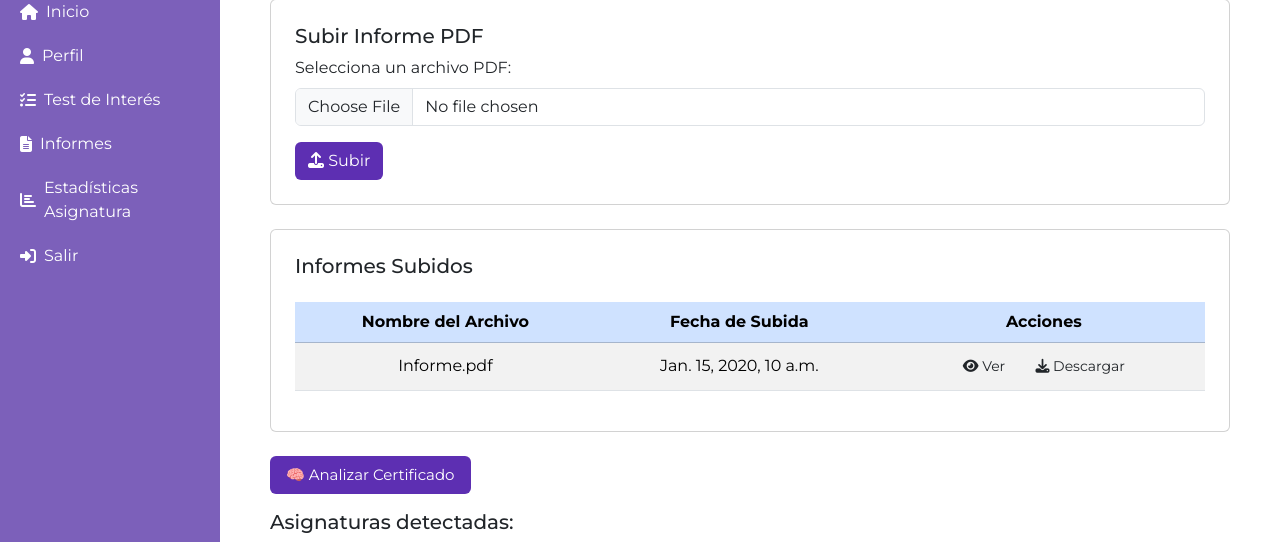
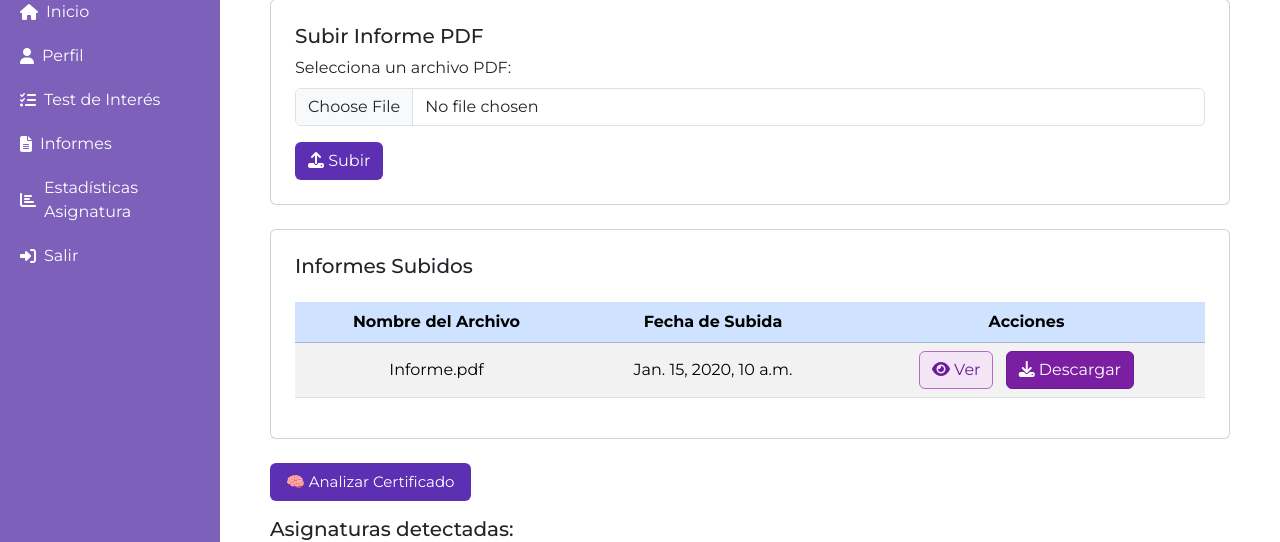
Before and after one commit to DiegoRiosGo/MiVisionAcademica, a Django app: template Menu/templates/Menu/vista_alumno/inicio_alumno.html in a window 1280 px wide. Shown: the part 164-706 px from the top of the page. Run offline with Django 5.2, Linux system fonts and the light colour scheme; the template is opened without the code that fills it: most values are stand-ins (such as "Sample title", 1, 10 or a date in 2020); some libraries are stand-ins or nearby versions.

Commit message:
arreglo?

```diff
--- a/Menu/static/assets/css/inicio_alumno.css
+++ b/Menu/static/assets/css/inicio_alumno.css
@@ -120,29 +120,29 @@
     }
 
     /* clase para botones morado claro */
-    .btn-morado-claro {
-        color: #6a1b9a;
-        border: 1px solid #ba68c8;
-        background-color: #f3e5f5;
+    .btn-color1 {
+        color: #6a1b9a !important;
+        border: 1px solid #ba68c8 !important;
+        background-color: #f3e5f5 !important;
     }
 
-    .btn-morado-claro:hover {
-        background-color: #e1bee7;
-        border-color: #ab47bc;
-        color: #4a148c;
+    .btn-color1:hover {
+        background-color: #e1bee7 !important;
+        border-color: #ab47bc !important;
+        color: #4a148c !important;
     }
 
     /* clase para botones morado oscuro */
-    .btn-morado-oscuro {
-        color: #ffffff;
-        background-color: #7b1fa2;
-        border: 1px solid #6a1b9a;
+    .btn-color2 {
+        color: #ffffff !important;
+        background-color: #7b1fa2 !important;
+        border: 1px solid #6a1b9a !important;
     }
 
-    .btn-morado-oscuro:hover {
-        background-color: #6a1b9a;
-        border-color: #4a148c;
-        color: #ffffff;
+    .btn-color2:hover {
+        background-color: #6a1b9a !important;
+        border-color: #4a148c !important;
+        color: #ffffff !important;
     }
 
 
--- a/Menu/templates/Menu/vista_alumno/inicio_alumno.html
+++ b/Menu/templates/Menu/vista_alumno/inicio_alumno.html
@@ -84,7 +84,7 @@
                     <td>{{ pdf.fecha_subida}}</td>
                     <td>
                       <!-- Botón para visualizar -->
-                      <button class="btn btn-morado-claro btn-sm ver-pdf-btn"
+                      <button class="btn btn-color1 ver-pdf-btn"
                               data-base64="{{ pdf.ruta_archivo }}"
                               data-nombre="{{ pdf.nombre_archivo|default:'Informe.pdf' }}">
                         <i class="fas fa-eye"></i> Ver
@@ -93,7 +93,7 @@
                       <!-- Botón para descargar -->
                       <a href="data:application/pdf;base64,{{ pdf.ruta_archivo }}"
                         download="{{ pdf.nombre_archivo|default:'Informe.pdf' }}"
-                        class="btn btn-morado-oscuro btn-sm ms-2">
+                        class="btn btn-color2 ms-2">
                         <i class="fas fa-download"></i> Descargar
                       </a>
                     </td>
```
